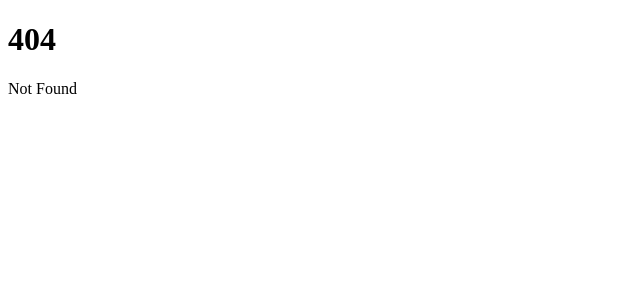
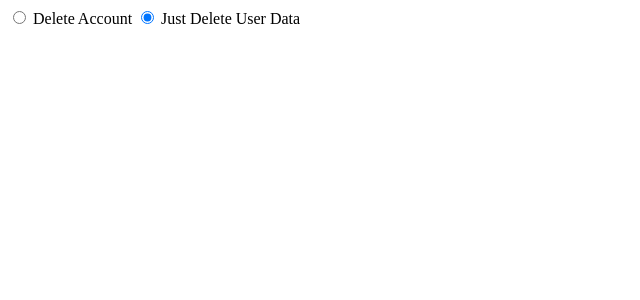
Before and after one commit to sillsdev/appbuilder-usercontent-management, a SvelteKit app: page /verified in a window 1280 px wide. Before the commit this address had no page. Shown: the top 300 px of the page, without its empty margins (0-640 px from the left). Built offline with nearby package versions, Linux system fonts and the light colour scheme.

Commit message:
Add basic radio buttons for options for managing user data

```diff
--- /dev/null
+++ b/src/routes/verified/+page.svelte
@@ -0,0 +1,15 @@
+<script>
+    const values = [
+        { label: 'Delete Account', value: 10 },
+        { label: 'Just Delete User Data', value: 30 }
+    ];
+
+    let selected = values[1];
+</script>
+
+{#each values as value}
+    <label>
+        <input type="radio" bind:group={selected} name="amount" {value} />
+        {value.label}
+    </label>
+{/each}
```
